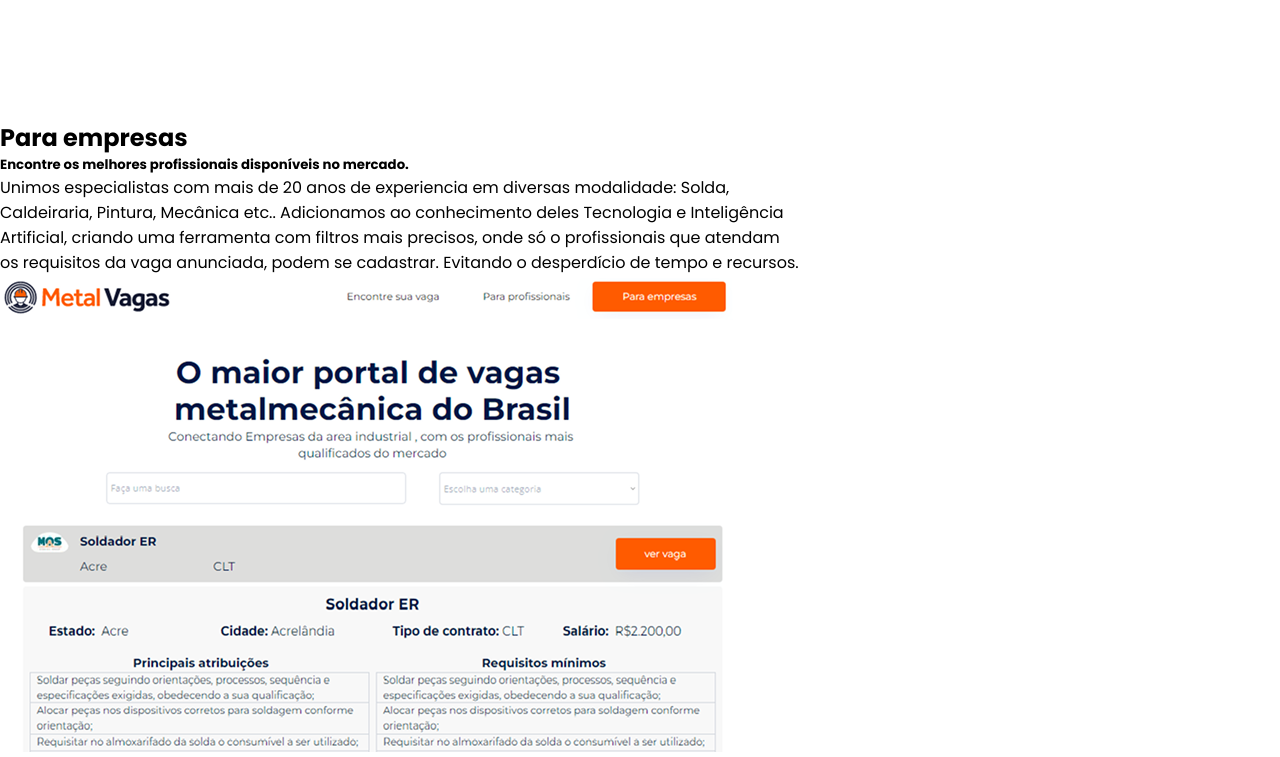
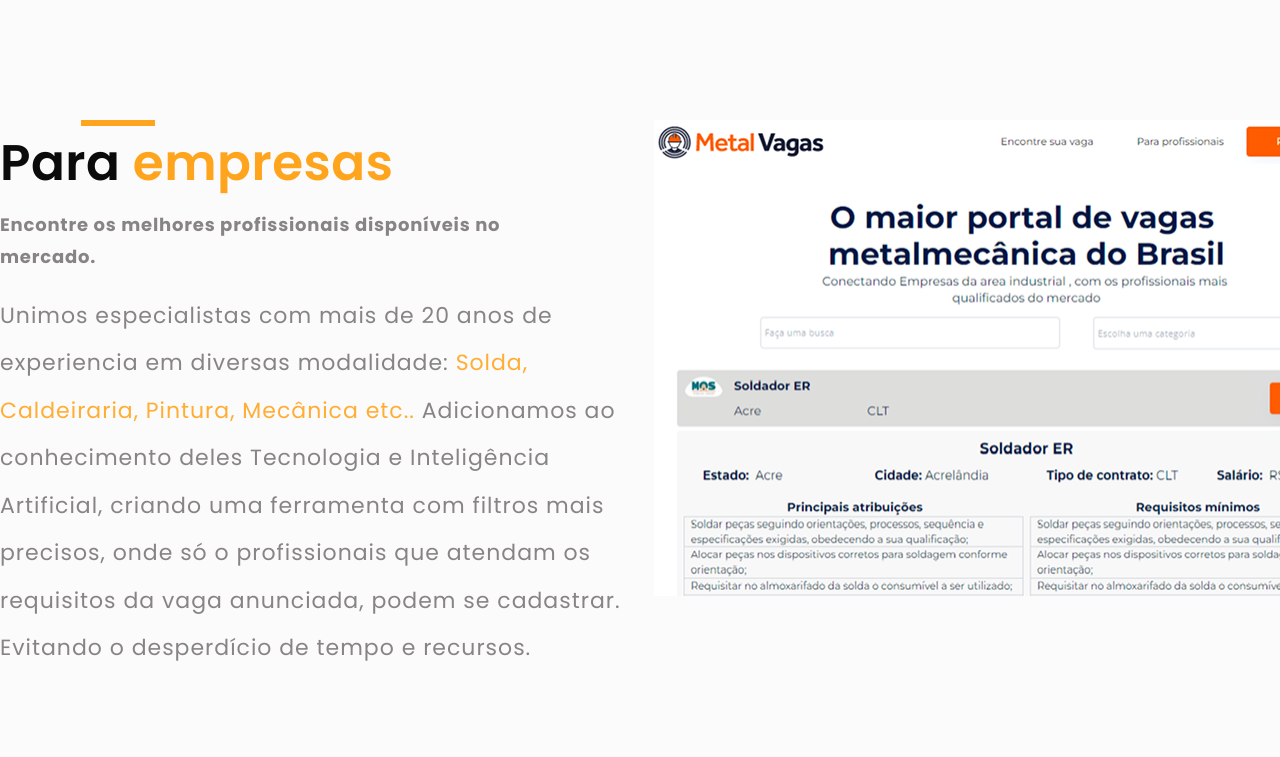
Before and after one commit to Samuelldev0/estudos-abriu, a plain HTML site: page index.html in a window 1280 px wide. Shown: the part 1480-2237 px from the top of the page. Drawn offline with Linux system fonts and the light colour scheme.

Commit message:
section-para-empresas

```diff
--- a/index.html
+++ b/index.html
@@ -19,7 +19,7 @@
                     <a href="#para-empresas">Para empresas</a>
                     <a href="#para-profissionais">Para profissionais</a>
                     <a href="#">Como funciona</a>
-                    <button class="btn-header">ANUNCIAR VAGA</button>
+                    <button class="btn-header" type="submit">ANUNCIAR VAGA</button>
                 </nav>
 
         </header>
@@ -50,14 +50,20 @@
 
 
         <section id="para-empresas">
+
+
+
                 <div class="text-section-02">
-                    <h2>Para <span class="empresas">empresas</span></h2>
-                    <h5>Encontre os melhores profissionais disponíveis no mercado.</h5>
-                    <p>Unimos especialistas com mais de 20 anos de experiencia em diversas modalidade: <span class="span-paragraph-sct02">Solda, Caldeiraria, Pintura, Mecânica etc..</span> Adicionamos ao conhecimento deles Tecnologia e Inteligência Artificial, criando uma ferramenta com filtros mais precisos, onde só o profissionais que atendam os requisitos da vaga anunciada, podem se cadastrar. Evitando o desperdício de tempo e recursos.</p>
+                    <div class="line-yellow-sct02">
+
+                    </div>
+                    <h2 class="title-paraempresas">Para <span class="empresas">empresas</span></h2>
+                    <h5 class="sub-title-sct02">Encontre os melhores profissionais disponíveis no <br> mercado.</h5>
+                    <p class="paragraph-sct02">Unimos especialistas com mais de 20 anos de experiencia em diversas modalidade: <span class="span-paragraph-sct02">Solda, Caldeiraria, Pintura, Mecânica etc..</span> Adicionamos ao conhecimento deles Tecnologia e Inteligência Artificial, criando uma ferramenta com filtros mais precisos, onde só o profissionais que atendam os requisitos da vaga anunciada, podem se cadastrar. Evitando o desperdício de tempo e recursos.</p>
                 </div>
 
                 <div class="img-section-02">
-                    <img src="./images/img-paraempresas.png" alt="">
+                    <img src="./images/img-paraempresas.png" alt="" class="img-sct02">
                 </div>
         </section>
 
--- a/style.css
+++ b/style.css
@@ -63,6 +63,7 @@ header{
     color: #fff;
     display: block;
     margin: auto;
+    cursor: pointer;
 }
 
 
@@ -116,6 +117,17 @@ header{
     display: block;
     margin: auto;
     box-shadow: 1px 1px 3px rgb(0, 0, 0);
+    cursor: pointer;
+}
+
+.btn-vermais:hover{
+    width: 286px;
+    height: 63.398px;
+    transition: 0.2s;
+}
+
+.btn-vermais:active{
+    background: linear-gradient(87deg, #36240891 4.36%, #52381296 93.5%);
 }
 
     /*conteudo principal*/
@@ -125,6 +137,7 @@ header{
         width: 100vw;
         height: 100vh;
         gap: 55px;
+        background-color: #FBFBFB;
     }
 
     .title-oq-fazemos{
@@ -178,3 +191,62 @@ header{
         height: 416.943px;
         margin: 154px 81px 159px 0;
     }
+
+
+           /*section-para.empresas*/
+
+    #para-empresas{
+        width: 100vw;
+        height: 100vh;
+        background-color: #FBFBFB;
+        display: flex;
+    }
+
+    .line-yellow-sct02{
+        width: 74px;
+        height: 5.619px;
+        flex-shrink: 0;
+        background: #FFA41D;
+        margin-left: 81px;
+    }
+
+
+    .title-paraempresas{
+        font-size: 50px;
+        font-weight: 600;
+        letter-spacing: 0.5px;
+        color: #0C0B0B;
+        margin-bottom: 8px;
+    }
+
+    .empresas{
+        color: #FFA41D;
+    }
+
+    .sub-title-sct02{
+        font-size: 18px;
+        font-weight: 700;
+        line-height: 32px;
+        letter-spacing: 0.8px;
+        color: #888484;
+        margin-bottom: 19px;
+    }
+
+    .paragraph-sct02{
+        font-size: 22px;
+        font-weight: 400;
+        line-height: 47.507px;
+        letter-spacing: 0.989px;
+        color: #888484;
+        width: 654px;
+
+    }
+
+    .span-paragraph-sct02{
+        color: #FFAD33;
+    }
+
+    .img-sct02{
+        width: 733px;
+        height: 477px;
+    }
```
